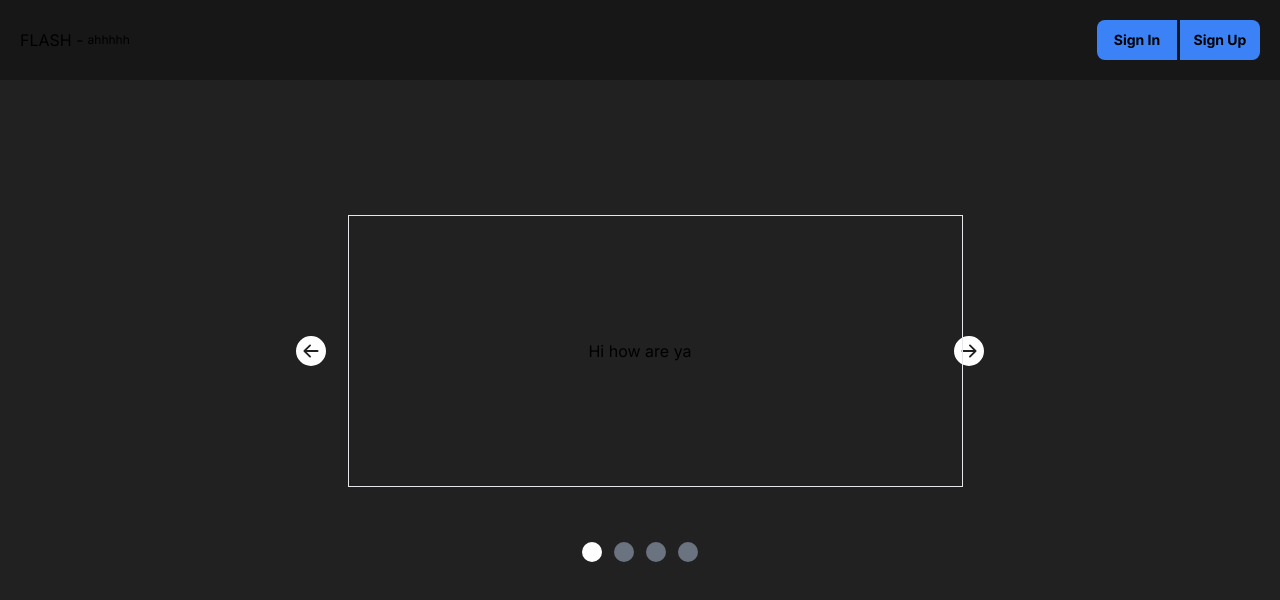
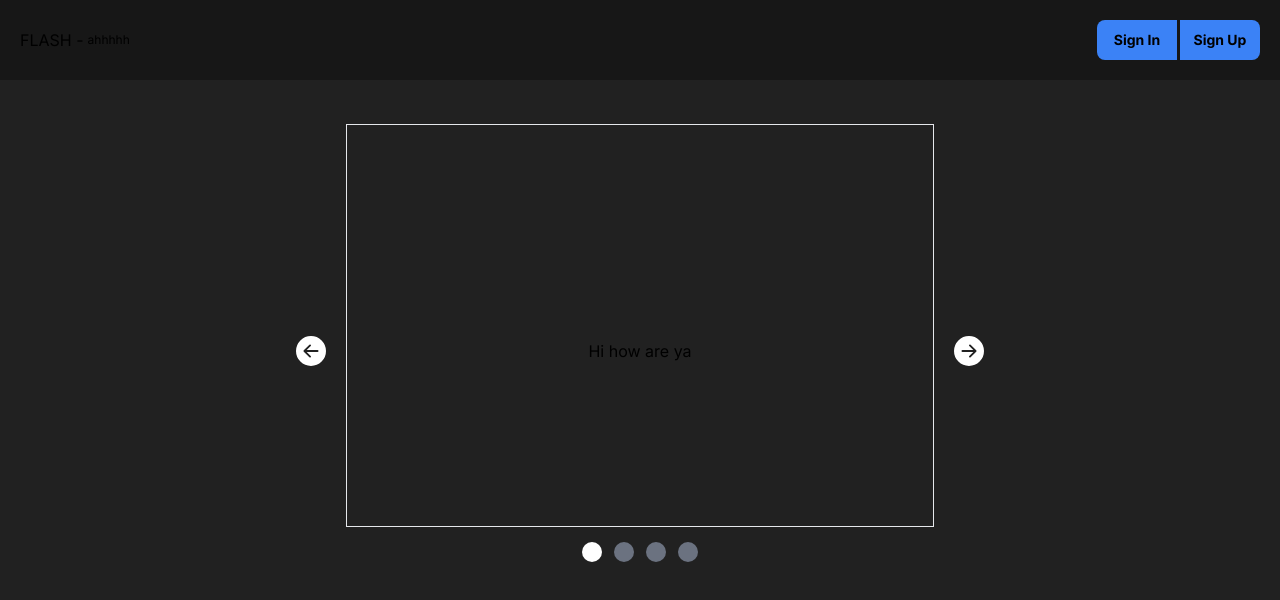
Before and after one commit to BadaBingBadaBo0m/FLASHahhhhh, a Next.js app: page /carousel in a window 1280 px wide. Shown: the top 600 px of the page. Built offline with nearby package versions, Linux system fonts and the light colour scheme; no server answers.

Commit message:
fixed button spacing on carowhatever and added flip animation

```diff
--- a/src/app/carousel/page.js
+++ b/src/app/carousel/page.js
@@ -2,10 +2,10 @@ import Carousel from "@/components/Carousel";
 
 const CarouselTest = () => {
   let slides = [
-    { prompt: "Hi how are ya", answer: "Good how about you" },
-    { prompt: "You are a weird feller", answer: "That's what she said" },
-    { prompt: "What's the best gum ever?", answer: "Charleston chew" },
-    { prompt: "Bruh you suck", answer: "I know" },
+    { question: "Hi how are ya", answer: "Good how about you" },
+    { question: "You are a weird feller", answer: "That's what she said" },
+    { question: "What's the best gum ever?", answer: "Charleston chew" },
+    { question: "Bruh you suck", answer: "I know" },
   ];
 
   return (
--- a/src/app/layout.js
+++ b/src/app/layout.js
@@ -13,7 +13,7 @@ export const metadata = {
 export default function RootLayout({ children }) {
   return (
     <html lang="en">
-      <body className={`${inter.className} min-h-screen bg-background overflow-y-hidden`}>
+      <body className={`${inter.className} min-h-screen bg-background`}>
         <ModalProvider >
           <NavBar />
           {children}
--- a/src/app/page.js
+++ b/src/app/page.js
@@ -1,10 +1,42 @@
+"use client"
+
+import React, { useState, useEffect } from 'react'
+import AiExample from "@/components/AiExample";
 import Image from "next/image";
+import Carousel from "@/components/Carousel";
 
 export default function Home() {
+  const [slides, setSlides] = useState([{ question: "bruh", answer: "idk" }]);
+
+  const generateCards = async () => {
+    const res = await runGemini("US History", 5);
+
+    setSlides(res.Cards)
+  }
+
+  // useEffect(() => {
+  //   if (!slides.length) generateCards();
+  // }, [])
 
   return (
-    <div className="flex h-full flex-col items-center justify-between p-24 ">
-      <h1>FLASH ahhhhhh</h1>
+    <div className="flex h-full flex-col items-center justify-between p-16">
+      <div id="content-container" className="w-full min-h-screen flex flex-col items-center gap-16">
+
+        <div className="h-96 w-[80%] bg-sub-gray rounded-3xl flex justify-between" id="ai-preview">
+          <div className='w-[50%] h-full'>
+
+          </div>
+          <div className='w-[50%]'>
+            <h1>Automatically generate flashcards about any subject</h1>
+          </div>
+        </div>
+        <div className="h-96 w-[80%] bg-sub-gray rounded-3xl">
+
+        </div>
+        <div className="h-96 w-[80%] bg-sub-gray rounded-3xl">
+
+        </div>
+      </div>
     </div>
   );
 }
--- /dev/null
+++ b/src/components/AiExample/index.js
@@ -0,0 +1,29 @@
+"use client"
+
+import React, { useEffect, useState } from "react";
+import Carousel from "../Carousel";
+import { runGemini } from "@/app/gemini";
+
+const AiExample = () => {
+  const [slides, setSlides] = useState([]);
+
+  const generateCards = async () => {
+    const res = await runGemini("US History", 5);
+
+    setSlides(res.Cards)
+  }
+
+  // useEffect(() => {
+  //   if (!slides.length) generateCards();
+  // }, [])
+
+  return (
+    <div>
+      <h1>Bruh</h1>
+      <button onClick={generateCards}>Generate Cards</button>
+
+    </div>
+  )
+};
+
+export default AiExample;
--- a/src/components/Carousel/index.js
+++ b/src/components/Carousel/index.js
@@ -1,6 +1,6 @@
 "use client"
 
-import { useState } from "react";
+import { useState, useRef, useEffect } from "react";
 import {
   BsFillArrowRightCircleFill,
   BsFillArrowLeftCircleFill,
@@ -10,62 +10,110 @@ const Carousel = ({ slides }) => {
   let [current, setCurrent] = useState(0);
   let [flipCard, setFlipCard] = useState(0);
 
+  const [width, setWidth] = useState(100);
+  const [height, setHeight] = useState(100);
+
+  useEffect(() => {
+    const resizeObserver = new ResizeObserver((event) => {
+      // Depending on the layout, you may need to swap inlineSize with blockSize
+      // https://developer.mozilla.org/en-US/docs/Web/API/ResizeObserverEntry/contentBoxSize
+      setWidth(Math.floor(event[0].contentBoxSize[0].inlineSize - 100));
+      setHeight(Math.floor(event[0].contentBoxSize[0].blockSize - 50));
+    });
+
+    resizeObserver.observe(document.getElementById("arrow-div"));
+  });
+
   let previousSlide = (e) => {
     e.preventDefault()
-    if (current === 0) setCurrent(slides.length - 1);
-    else setCurrent(current - 1);
     setFlipCard(0);
+    setTimeout(() => {
+      if (current === 0) setCurrent(slides.length - 1);
+      else setCurrent(current - 1);
+    }, 500);
   };
 
   let nextSlide = (e) => {
     e.preventDefault()
-    if (current === slides.length - 1) setCurrent(0);
-    else setCurrent(current + 1);
     setFlipCard(0);
+    setTimeout(() => {
+      if (current === slides.length - 1) setCurrent(0);
+      else setCurrent(current + 1);
+    }, 500);
   };
 
   let flipSlide = (e) => {
     e.preventDefault()
     setFlipCard(!flipCard)
+    console.log(width)
   }
 
 
   return (
     <div className="overflow-hidden relative h-3/5">
       <div
-        className={`flex shrink-0 transition ease-out duration-1000 h-full`}
+        className="flex shrink-0 transition ease-out duration-1000 h-full perspective-1000"
         style={{
           transform: `translateX(-${current * (100 / slides.length)}%)`,
-          width: `${slides.length * 100}%`
+          width: `${slides.length * 100}%`,
         }}
+
       >
-        {slides.map((s) => {
-          return (
+        {slides.map((s, index) => (
+          <div
+            key={index}
+            className="w-full h-full flex justify-center items-center shrink-0 relative transform-style-3d transition-transform duration-700"
+            style={{ width: `${100 / slides.length}%` }}
+          >
             <div
-              className="w-full h-full flex justify-center items-center shrink-0"
-              style={{ width: `${100 / slides.length}%` }}
+              className={`relative w-full h-full transform ${flipCard ? 'rotate-y-180' : ''}`}
+              style={{
+                transformStyle: 'preserve-3d',
+                transform: flipCard ? 'rotateY(180deg)' : 'rotateY(0deg)',
+                transition: 'transform 0.7s',
+              }}
             >
-              {flipCard ? (
-                <>
-                  <h1>{s.answer}</h1>
-                </>
-              ) : (
-                <>
-                  <h1>{s.prompt}</h1>
-                </>
-              )}
+              <h1
+                className="w-full h-full flex items-center justify-center backface-hidden absolute inset-0"
+                style={{
+                  backfaceVisibility: 'hidden',
+                  transform: 'rotateY(0deg)',
+                }}
+              >
+                {s.question}
+              </h1>
+              <h1
+                className="w-full h-full flex items-center justify-center backface-hidden absolute inset-0"
+                style={{
+                  backfaceVisibility: 'hidden',
+                  transform: 'rotateY(180deg)',
+                }}
+              >
+                {s.answer}
+              </h1>
             </div>
-          )
-        })}
+          </div>
+        ))}
       </div>
 
-      <div className="absolute top-0 h-full w-full justify-between items-center flex text-white px-10 text-3xl">
+      <div id="arrow-div" className="absolute top-0 h-full w-full justify-between items-center flex text-white px-10 text-3xl">
         <button onClick={previousSlide}>
           <BsFillArrowLeftCircleFill />
         </button>
         <button onClick={nextSlide}>
           <BsFillArrowRightCircleFill />
         </button>
+      </div>
+
+      <div
+        className={`absolute h-full top-0 border `}
+        onClick={flipSlide}
+        style={{
+          width: width,
+          height: height,
+          left: 90
+        }}
+      >
       </div>
 
       <div className="absolute bottom-0 py-4 flex justify-center gap-3 w-full">
@@ -82,8 +130,7 @@ const Carousel = ({ slides }) => {
           );
         })}
       </div>
-      <div className="absolute h-[60%] w-[80%] left-[12%] top-[20%] border" onClick={flipSlide}></div>
-    </div>
+    </div >
   );
 }
 
--- a/src/components/NavBar/index.js
+++ b/src/components/NavBar/index.js
@@ -20,7 +20,7 @@ const NavBar = () => {
   }
 
   return (
-    <div className='flex justify-between p-5 bg-Navbar h-20'>
+    <div className='flex justify-between p-5 bg-Navbar h-20 sticky top-0 z-999'>
       <h1 className='flex items-center' onClick={() => router.push("/")}>FLASH - <span className='text-xs ml-1'>ahhhhh</span></h1>
 
       <div id='nav-button-container'>
```
